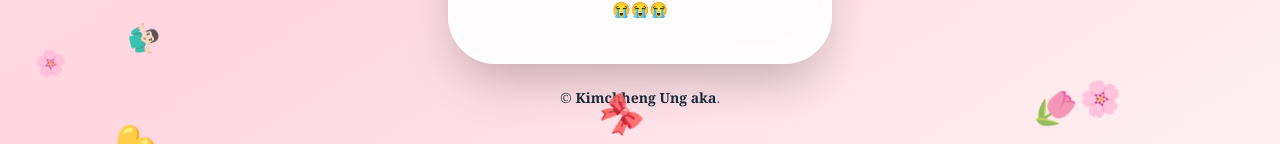
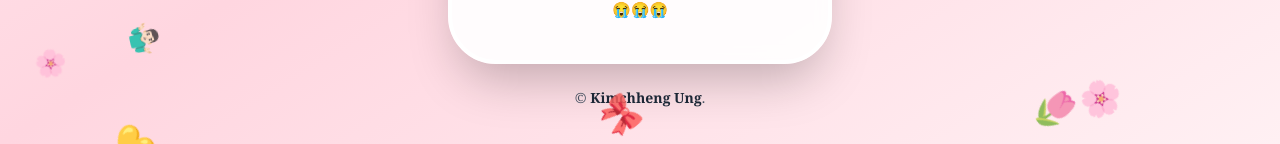
Before and after one commit to Oudomreach/byunnn, a Vue app: page / in a window 1280 px wide. Shown: the part 656-800 px from the top of the page. Built offline with nearby package versions, Linux system fonts and the light colour scheme.

Commit message:
remove text

```diff
--- a/src/App.vue
+++ b/src/App.vue
@@ -240,7 +240,7 @@
     </transition>
     <br />
     <p class="text-sm text-gray-600">
-      &copy; <span class="font-semibold text-gray-800">Kimchheng Ung aka</span>.
+      &copy; <span class="font-semibold text-gray-800">Kimchheng Ung</span>.
     </p>
   </div>
 </template>
```
Also changed, not shown: 2 other files (tests, documents, lock files or other folders).
